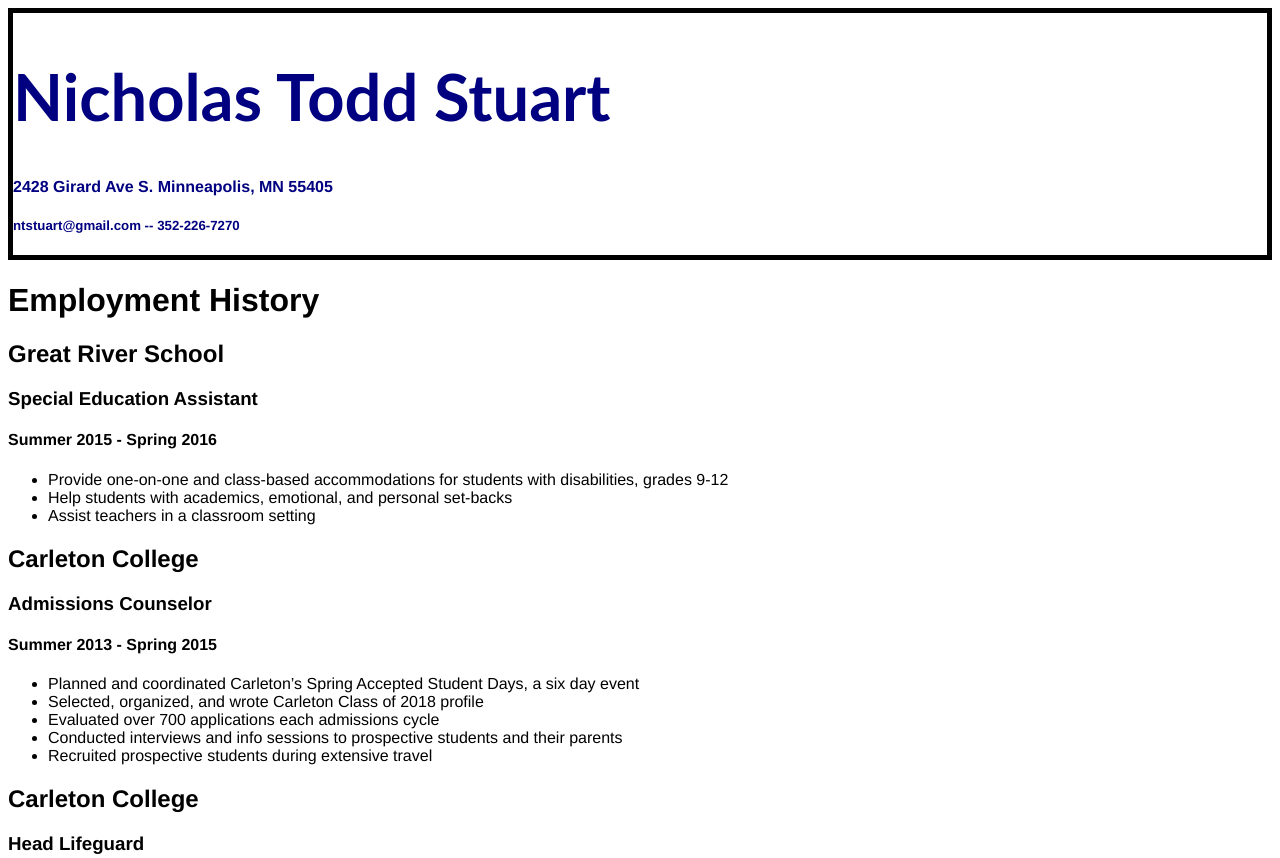
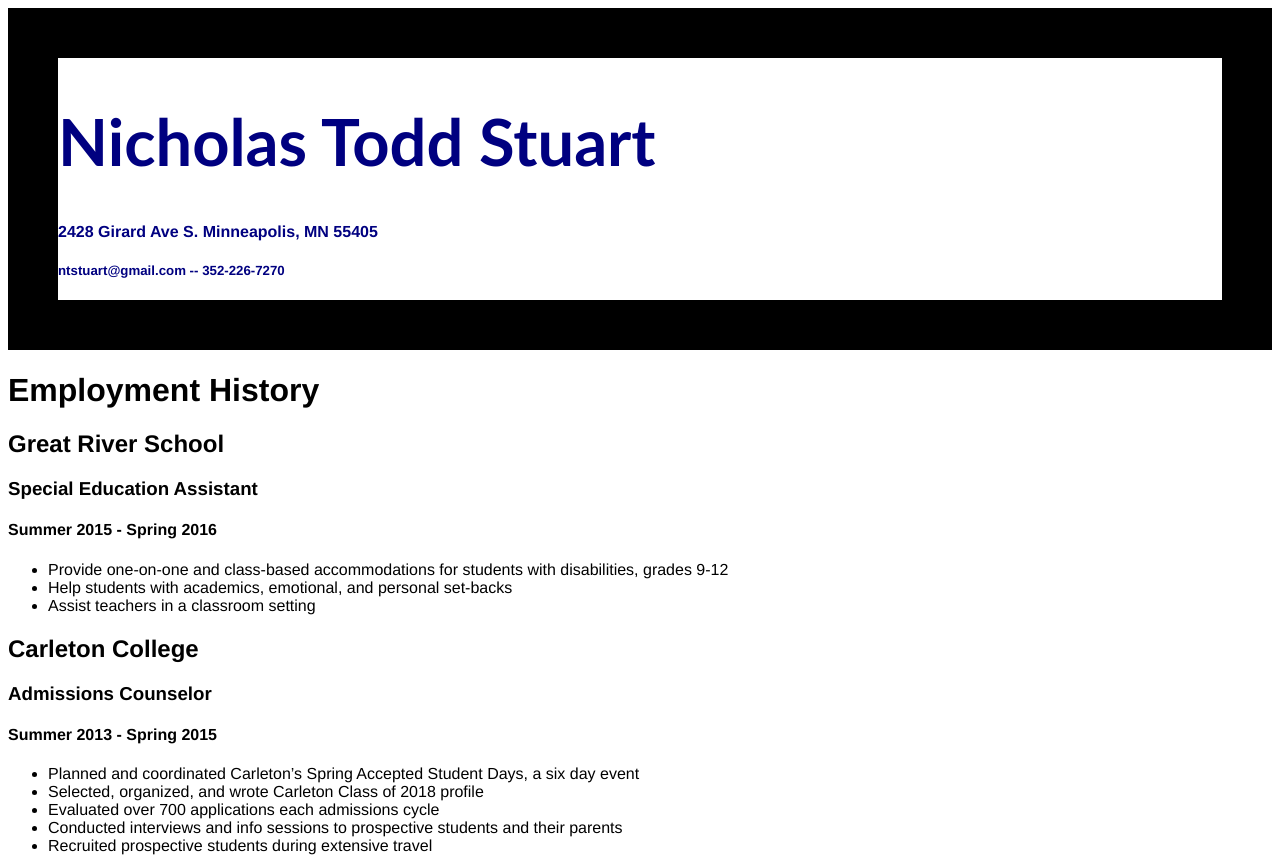
Before and after one commit to ntstuart/ntstuart.github.io, a plain HTML site: page index.html in a window 1280 px wide. Shown: the top 858 px of the page. Drawn offline with Linux system fonts and the light colour scheme.

Commit message:
Update style.css

```diff
--- a/style.css
+++ b/style.css
@@ -1,7 +1,7 @@
 .header {
   font-family: Helvetica;
   color: #000080;
-  border: 5px solid black;
+  border: 50px solid black;
 }
 
 #name {
```
